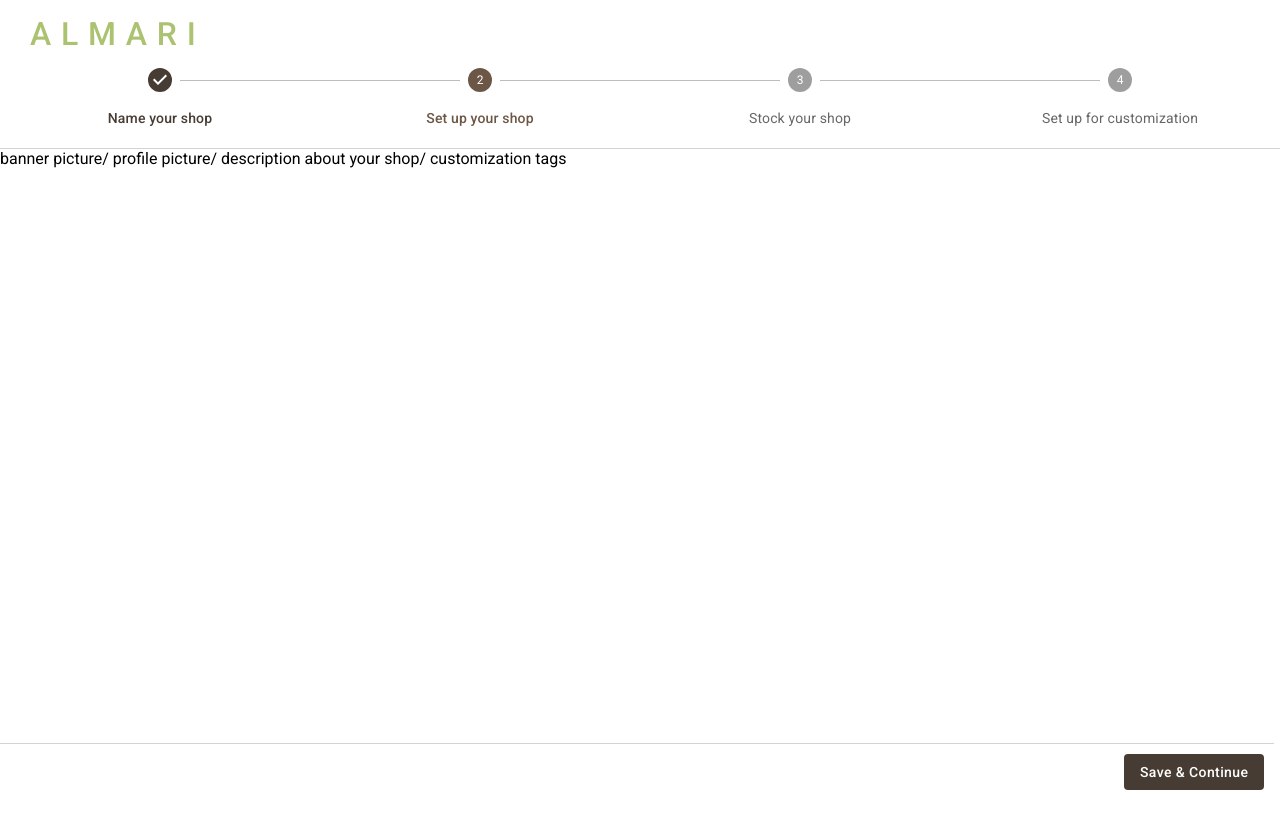
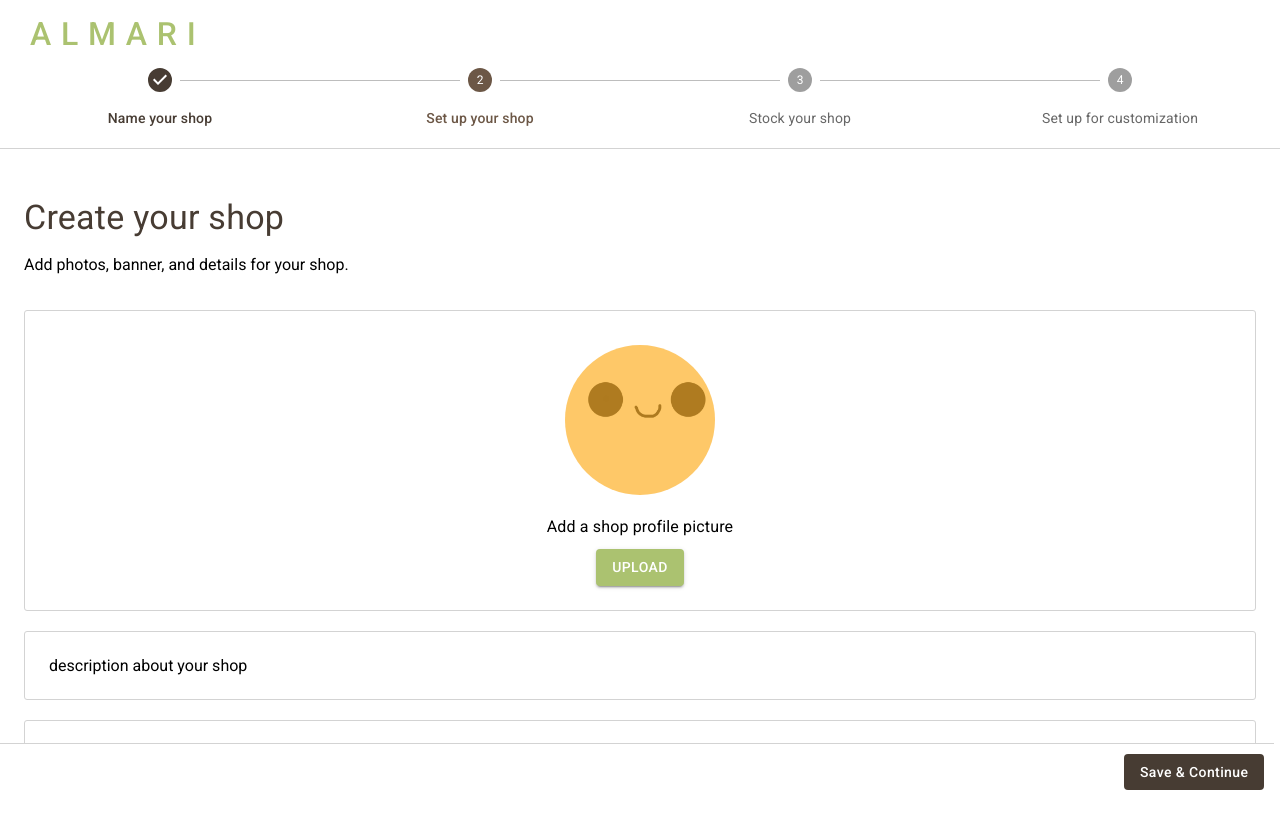
Before and after one commit to burr1to/almari, a React (Create React App) app: page /setup in a window 1280 px wide. Both pictures are taken after typing "Sample" into the empty fields and a click on the button "Save & Continue". Shown: the top 828 px of the page. Before the commit the page ends 800 px from the top, so only its background shows below. Built offline with nearby package versions, Linux system fonts and the light colour scheme.

Commit message:
setup update

```diff
--- a/package.json
+++ b/package.json
@@ -12,8 +12,10 @@
     "@testing-library/user-event": "^13.5.0",
     "react": "^18.2.0",
     "react-dom": "^18.2.0",
+    "react-file-reader": "^1.1.4",
     "react-router-dom": "^6.4.2",
     "react-scripts": "^5.0.1",
+    "styled-components": "^5.3.6",
     "web-vitals": "^2.1.4"
   },
   "scripts": {
--- a/src/components/market setup/Setup.jsx
+++ b/src/components/market setup/Setup.jsx
@@ -1,14 +1,76 @@
-import React from 'react'
+import { Avatar, Box, Button, Grid, Typography } from "@mui/material";
+import React from "react";
+
 
 const Setup = () => {
   return (
-    <div>banner picture/
-      profile picture/
-      description about your shop/
-      customization tags
+    <div>
+      <Grid
+        container
+        direction={"column"}
+        p={3}
+        gap={"20px"}
+        paddingBottom={"100px"}
+      >
+        <Box marginBottom={2}>
+          <Typography
+            marginTop={3}
+            marginBottom={2}
+            variant="h4"
+            color={"brown.main"}
+          >
+            Create your shop
+          </Typography>
+          <Typography variant="body 2">
+            Add photos, banner, and details for your shop.
+          </Typography>
+        </Box>
 
+        <Box
+          p={3}
+          sx={{
+            display: "flex",
+            flexDirection: "column",
+            gap: "10px",
+            justifyContent: "center",
+            alignItems: "center",
+            border: 1,
+            borderColor: "lightgrey",
+            borderRadius: "3px",
+          }}
+        >
+          <Avatar
+            src="/images/face.png"
+            style={{
+              margin: "10px",
+              width: "150px",
+              height: "150px",
+            }}
+          />
+          <Typography>Add a shop profile picture</Typography>
+          <Button variant="contained" component="label">
+            Upload
+            <input hidden accept="image/*" multiple type="file" />
+          </Button>
+        </Box>
+
+        <Box
+          p={3}
+          sx={{ border: 1, borderColor: "lightgrey", borderRadius: "3px" }}
+        >
+          {" "}
+          description about your shop
+        </Box>
+        <Box
+          p={3}
+          sx={{ border: 1, borderColor: "lightgrey", borderRadius: "3px" }}
+        >
+          {" "}
+          customization tags
+        </Box>
+      </Grid>
     </div>
-  )
-}
+  );
+};
 
-export default Setup
+export default Setup;
```
Also changed, not shown: public/images/face.png (added), 1 other file (tests, documents, lock files or other folders).
